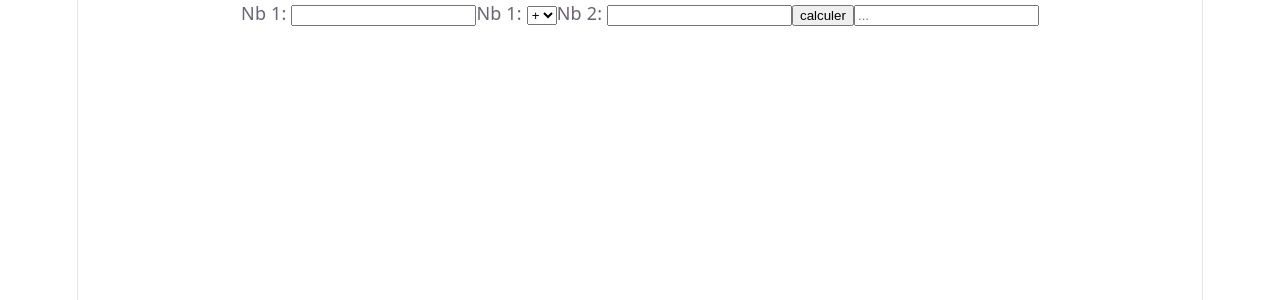
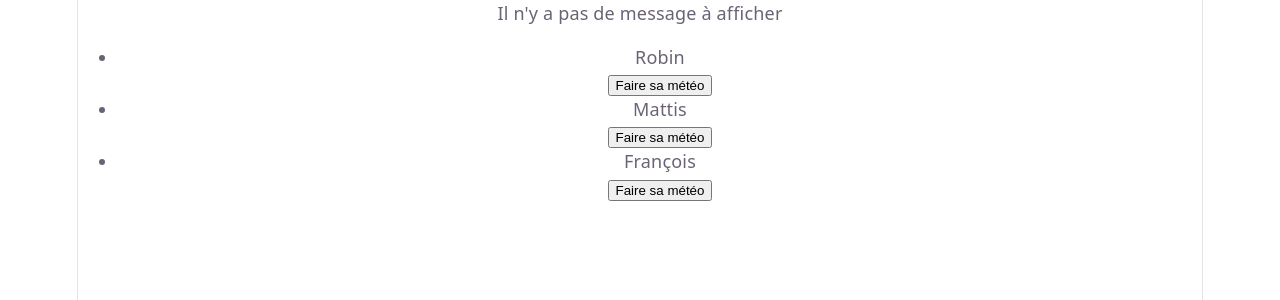
Before and after one commit to RobinPBstorm/TB_ODOO_demo_react, a React (Vite) app: page / in a window 1280 px wide. Shown: the top 300 px of the page. Built offline with nearby package versions, Linux system fonts and the light colour scheme.

Commit message:
Demo sur la communication entre composants

```diff
--- a/src/App.jsx
+++ b/src/App.jsx
@@ -12,6 +12,7 @@ import ProductList from './components/ProductList/ProductList'
 import PizzaFormControl from './components/PizzaFormControl/PizzaFormControl'
 import PizzaFormAction from './components/PizzaFormAction/PizzaFormAction'
 import CalculatriceControl from './components/CalculatriceControl/CalculatriceControl'
+import MeteoDuJour from './components/MeteoDuJour/MeteoDuJour'
 
 export default function App() {
   const [count, setCount] = useState(0)
@@ -19,7 +20,8 @@ export default function App() {
   return (
     <>
       {/* <PizzaFormControl/> */}
-      <CalculatriceControl/>
+      {/* <CalculatriceControl/> */}
+      <MeteoDuJour/>
     </>
   )
 }
--- /dev/null
+++ b/src/components/MeteoDuJour/MeteoDuJour.jsx
@@ -0,0 +1,31 @@
+import { useState } from "react";
+import MeteoListItem from "../MeteoListItem/MeteoListItem";
+
+export default function MeteoDuJour() {
+    const personnes = [
+        "Robin",
+        "Mattis",
+        "François"
+    ]
+
+    const [message, setMessage] = useState("")
+
+
+    const handleMeteoSend = (messageRecu) => {
+        setMessage(messageRecu);
+    }
+
+    return(
+        <section>
+            {
+                message && message != "" ?
+                <p>{message}</p> :
+                <p>Il n'y a pas de message à afficher</p>
+            }
+            <ul>
+                {personnes.map(personne => <MeteoListItem nom={personne} onMeteoSend={handleMeteoSend}/>)}
+            </ul>
+
+        </section>
+    );
+}
--- /dev/null
+++ b/src/components/MeteoListItem/MeteoListItem.jsx
@@ -0,0 +1,27 @@
+export default function MeteoListItem({nom, onMeteoSend = ()=>{}}) {
+
+    const handleMeteo = () => {
+        const random = Math.floor(Math.random() * 2);
+
+        let message = "";
+        switch(random) {
+            case 0:
+                message = `${nom} a dit : Il fait trop chaud!`;
+                break;
+            case 1:
+                message = `${nom} a dit : Il pleut trop!`;
+                break;
+            default:
+                message = `${nom} a dit : ça va`;
+                break;
+        }
+        onMeteoSend(message);
+    }
+
+    return (
+        <li>
+            <p>{nom}</p>
+            <button onClick={handleMeteo}>Faire sa météo</button>
+        </li>
+    )
+}
```
